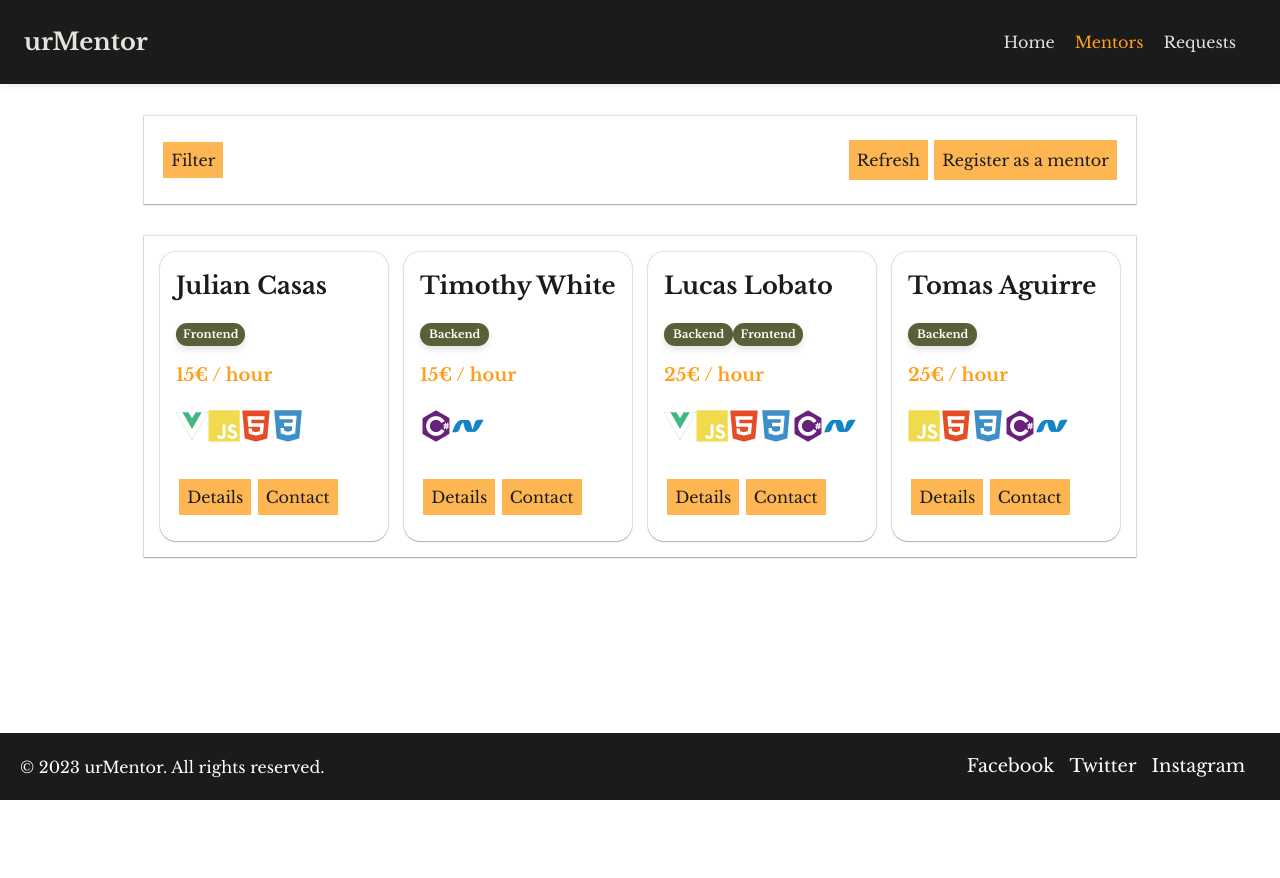
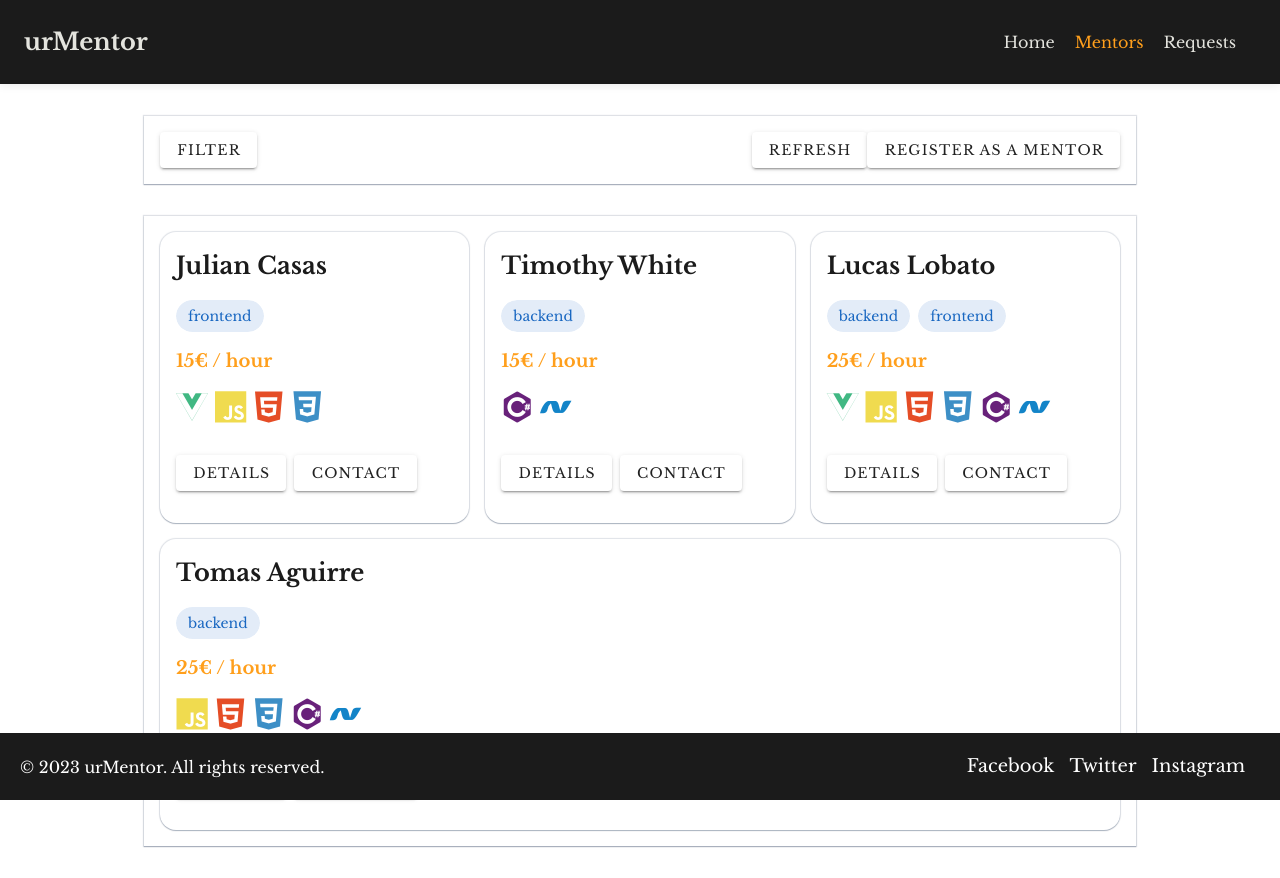
Before and after one commit to lucaslobat/VUE-PROJECTS, a Vue app in the folder ur-mentor/: page /mentors in a window 1280 px wide. Before the commit the page ends 800 px from the top, so only its background shows below. Built offline with nearby package versions, Linux system fonts and the light colour scheme.

Commit message:
Migrating some elements to Vuetify

```diff
--- a/ur-mentor/src/components/MentorComponents/MentorItem.vue
+++ b/ur-mentor/src/components/MentorComponents/MentorItem.vue
@@ -2,12 +2,12 @@
   <BaseContainer customClass="card-item">
     <div class="name">{{ `${firstName} ${lastName}` }}</div>
 
-    <div class="areas">
-      <BaseBadge v-for="area in areas" :key="area">{{ area }}</BaseBadge>
+    <div class="areas flex">
+      <v-chip v-for="area in areas" :key="area" color="primary">{{ area }}</v-chip>
     </div>
 
     <div class="rate">{{ rate }}€ / hour</div>
-    <div class="technologies">
+    <div class="technologies flex">
       <i
         v-for="(tech, index) in technologies"
         :key="index"
@@ -16,13 +16,9 @@
         :title="tech"
       ></i>
     </div>
-    <div class="controls">
-      <BaseButton isRouterLink :toProp="detailsLink" customClass="styled-button"
-        >Details</BaseButton
-      >
-      <BaseButton isRouterLink :toProp="contactLink" customClass="styled-button"
-        >Contact</BaseButton
-      >
+    <div class="controls flex">
+      <BaseButton isRouterLink :toProp="detailsLink">Details</BaseButton>
+      <BaseButton isRouterLink :toProp="contactLink">Contact</BaseButton>
     </div>
   </BaseContainer>
 </template>
@@ -44,22 +40,18 @@ export default {
   },
   methods: {
     getIconClass(tech) {
+      const techClassMapping = {
+        vue: "devicon-vuejs-plain",
+        javascript: "devicon-javascript-plain",
+        html: "devicon-html5-plain",
+        css: "devicon-css3-plain",
+        "c#": "devicon-csharp-plain",
+        ".net": "devicon-dot-net-plain",
+        python: "devicon-python-plai",
+      };
+
       const lowerCasedTech = tech.toLowerCase();
-      if (lowerCasedTech === "vue") {
-        return "devicon-vuejs-plain";
-      } else if (lowerCasedTech === "javascript") {
-        return "devicon-javascript-plain";
-      } else if (lowerCasedTech === "html") {
-        return "devicon-html5-plain";
-      } else if (lowerCasedTech === "css") {
-        return "devicon-css3-plain";
-      } else if (lowerCasedTech === "c#") {
-        return "devicon-csharp-plain";
-      } else if (lowerCasedTech === ".net") {
-        return "devicon-dot-net-plain";
-      } else if (lowerCasedTech === "python") {
-        return "devicon-python-plai";
-      }
+      return techClassMapping[lowerCasedTech] || "";
     },
   },
 };
@@ -75,14 +67,14 @@ export default {
   flex: 1;
 }
 
+.areas {
+  gap: 0.5em;
+}
+
 .name {
   font-size: 1.5em;
   font-weight: bold;
   color: #1b1b1b;
-}
-
-.biography {
-  font-size: 14px;
 }
 
 .rate {
@@ -93,9 +85,11 @@ export default {
 
 .technologies {
   font-size: 2rem;
+  gap: 0.2em;
 }
 
 .controls {
   margin: 1rem 0;
+  gap: 0.5em;
 }
 </style>
--- a/ur-mentor/src/components/MentorComponents/MentorsControlBar.vue
+++ b/ur-mentor/src/components/MentorComponents/MentorsControlBar.vue
@@ -2,15 +2,11 @@
   <!-- Menu -->
   <BaseContainer customClass="card-container menu">
     <section>
-      <BaseButton :isRouterLink="false" customClass="styled-button"
-        >Filter</BaseButton
-      >
+      <BaseButton :isRouterLink="false">Filter</BaseButton>
     </section>
     <section class="flex">
-      <BaseButton :isRouterLink="false" customClass="styled-button"
-        >Refresh</BaseButton
-      >
-      <BaseButton isRouterLink customClass="styled-button" to="/registration"
+      <BaseButton :isRouterLink="false">Refresh</BaseButton>
+      <BaseButton isRouterLink to="/registration"
         >Register as a mentor
       </BaseButton>
     </section>
--- a/ur-mentor/src/components/UserInterface/BaseBadge.vue
+++ /dev/null
@@ -1,19 +0,0 @@
-<template>
-  <span class="badge"><slot></slot></span>
-</template>
-<style scoped>
-.badge {
-  display: inline-block;
-  padding: 0.3em;
-  text-transform: capitalize;
-  font-size: 0.7em;
-  font-weight: bold;
-  text-align: center;
-  color: #fff;
-  background-color: #595f39;
-  border-radius: 1em;
-  box-shadow: 0 4px 6px rgba(0, 0, 0, 0.1);
-  text-decoration: none;
-  width:6.2em;
-}
-</style>
--- a/ur-mentor/src/components/UserInterface/BaseButton.vue
+++ b/ur-mentor/src/components/UserInterface/BaseButton.vue
@@ -1,10 +1,14 @@
 <template>
-  <RouterLink v-if="isRouterLink" :to="toProp" :class="customClass">
-    <slot></slot>
+  <RouterLink v-if="isRouterLink" :to="toProp">
+    <v-btn>
+      <slot></slot>
+    </v-btn>
   </RouterLink>
 
-  <a v-else :class="customClass">
-    <slot></slot>
+  <a v-else>
+    <v-btn>
+      <slot></slot>
+    </v-btn>
   </a>
 </template>
 <script>
@@ -14,11 +18,6 @@ export default {
       type: Boolean,
       required: false,
       default: false,
-    },
-    customClass: {
-      type: String,
-      required: false,
-      default: null,
     },
     toProp: {
       type: String,
@@ -30,8 +29,8 @@ export default {
 </script>
 <style scoped>
 .styled-button {
-  background:  #E4E4DE;
-  color: #1B1B1B;
+  background: #e4e4de;
+  color: #1b1b1b;
   border: none;
   padding: 0.5rem;
   cursor: pointer;
@@ -42,7 +41,7 @@ export default {
 }
 
 .styled-button:hover {
-  background: #FF9F1C;
-  color: #1B1B1B;
+  background: #ff9f1c;
+  color: #1b1b1b;
 }
 </style>
--- a/ur-mentor/src/main.js
+++ b/ur-mentor/src/main.js
@@ -8,7 +8,6 @@ import "./style.css";
 import App from "./App.vue";
 import BaseContainer from "./components/UserInterface/BaseContainer.vue";
 import BaseButton from "./components/UserInterface/BaseButton.vue";
-import BaseBadge from "./components/UserInterface/BaseBadge.vue";
 
 /* Vuetify */
 import 'vuetify/styles'
@@ -28,9 +27,6 @@ const vuetify = createVuetify({components,directives});
 
 app.component("BaseContainer", BaseContainer);
 app.component("BaseButton", BaseButton);
-app.component("BaseBadge", BaseBadge);
-
-
 
 app.use(storeIndex);
 app.use(router);
```
